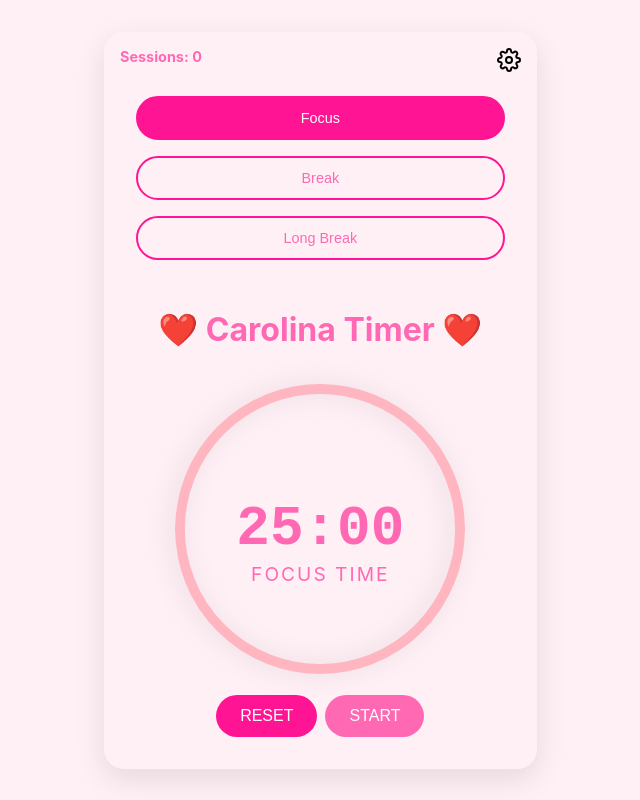
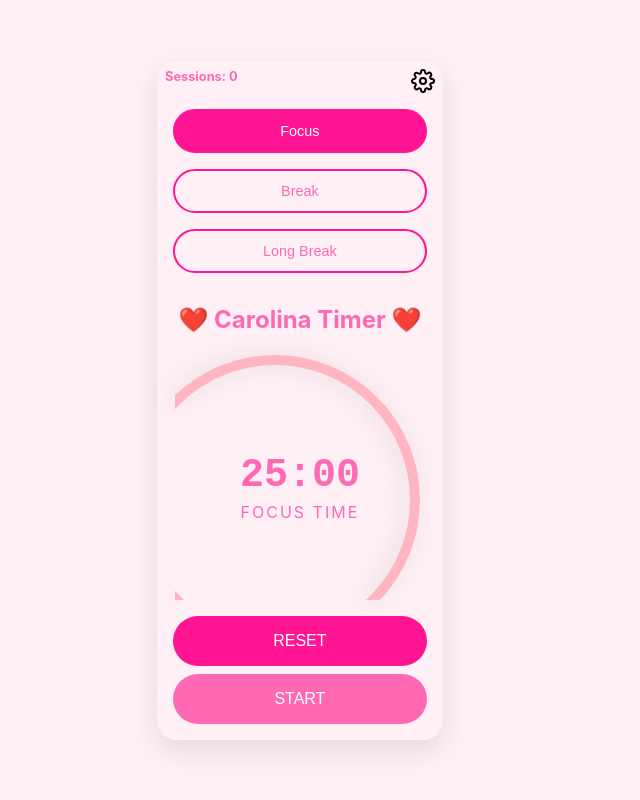
Before and after one commit to Alexandregil007/pomodoro-timer, a React (Create React App) app: page / in a window 768 px wide. Shown: the whole page, without its empty margins (86-726 px from the left). Built offline with nearby package versions, Linux system fonts and the light colour scheme; no server answers.

Commit message:
Added User + Password to Website

```diff
--- a/src/components/ProgressCircle.jsx
+++ b/src/components/ProgressCircle.jsx
@@ -3,8 +3,8 @@ import { useTimer } from '../contexts/TimerContext';
 import styled from 'styled-components';
 
 const Circle = styled.svg`
-  width: 300px;
-  height: 300px;
+  width: 100%;
+  height: 100%;
   transform: rotate(90deg);
   margin: 0 auto;
   filter: drop-shadow(0 4px 12px rgba(0,0,0,0.1));
@@ -19,6 +19,10 @@ const TimeDisplay = styled.div`
   font-weight: bold;
   font-family: 'Courier New', monospace;
   color: ${({ theme }) => theme.text};
+
+  @media (max-width: 768px) {
+    font-size: 2.5rem;
+  }
 `;
 
 const PhaseIndicator = styled.div`
@@ -31,6 +35,10 @@ const PhaseIndicator = styled.div`
   letter-spacing: 2px;
   color: ${({ $phase, theme }) =>
     $phase === 'focus' ? theme.focus : theme.pause};
+
+  @media (max-width: 768px) {
+    font-size: 1rem;
+  }
 `;
 
 const ProgressCircle = () => {
--- a/src/styles.css
+++ b/src/styles.css
@@ -30,22 +30,43 @@ body.ocean { background: #F0FFFF; color: #4682B4; }
   position: relative;
 }
 
-@media (min-width: 768px) {
+@media (max-width: 768px) {
   .timer-container {
-    padding: 2rem;
+    padding: 1rem;
+    max-width: 90%;
   }
-}
 
-body.dark .timer-container {
-  background: rgba(45,45,45,0.9);
-}
+  .progress-container {
+    width: 200px;
+    height: 200px;
+  }
 
-body.pink .timer-container {
-  background: rgba(255,240,245,0.9);
-}
+  .app-title {
+    font-size: 1.2rem;
+    margin: 0.5rem 0;
+  }
 
-body.ocean .timer-container {
-  background: rgba(240,248,255,0.9);
+  .phase-switcher {
+    flex-direction: column;
+    gap: 0.5rem;
+    margin: 1rem 0;
+  }
+
+  .phase-btn {
+    padding: 10px 15px;
+    font-size: 0.9rem;
+  }
+
+  .controls-container {
+    flex-direction: column;
+    gap: 0.5rem;
+  }
+
+  .control-btn {
+    width: 100%;
+    padding: 0.8rem;
+    font-size: 0.9rem;
+  }
 }
 
 .session-counter {
@@ -55,14 +76,6 @@ body.ocean .timer-container {
   font-size: 0.8rem;
   font-weight: bold;
   color: inherit;
-}
-
-@media (min-width: 768px) {
-  .session-counter {
-    top: 1rem;
-    left: 1rem;
-    font-size: 0.9rem;
-  }
 }
 
 .settings-button {
@@ -77,13 +90,6 @@ body.ocean .timer-container {
   color: #000;
 }
 
-@media (min-width: 768px) {
-  .settings-button {
-    top: 1rem;
-    right: 1rem;
-  }
-}
-
 body.dark .settings-button {
   color: #FFF;
 }
@@ -94,25 +100,11 @@ body.dark .settings-button {
   color: inherit;
 }
 
-@media (min-width: 768px) {
-  .app-title {
-    font-size: 2rem;
-    margin: 50px 0 30px 0;
-  }
-}
-
 .progress-container {
   position: relative;
   margin: 1rem auto;
   width: 250px;
   height: 250px;
-}
-
-@media (min-width: 768px) {
-  .progress-container {
-    width: 300px;
-    height: 300px;
-  }
 }
 
 .controls-container {
@@ -132,13 +124,6 @@ body.dark .settings-button {
   transition: all 0.2s ease;
   color: white;
   min-width: 100px;
-}
-
-@media (min-width: 768px) {
-  .control-btn {
-    padding: 12px 24px;
-    min-width: auto;
-  }
 }
 
 .control-btn.reset {
@@ -324,36 +309,6 @@ input:checked + .slider:before {
   opacity: 0.9;
 }
 
-@media (max-width: 768px) {
-  .phase-switcher {
-    flex-direction: column;
-    gap: 0.5rem;
-    margin: 1rem 0;
-  }
-
-  .phase-btn {
-    padding: 10px 15px;
-    font-size: 0.9rem;
-  }
-
-  .settings-panel {
-    width: 100vw;
-    height: 100vh;
-    max-width: none;
-    border-radius: 0;
-    padding: 1rem;
-  }
-
-  .duration-row {
-    flex-direction: column;
-    gap: 0.5rem;
-  }
-
-  .duration-item input {
-    width: 100%;
-  }
-}
-
 .default-values-info {
   margin-top: 1rem;
   padding: 0.5rem;
```
Also changed, not shown: middleware.js (added, +15 -0 lines).
